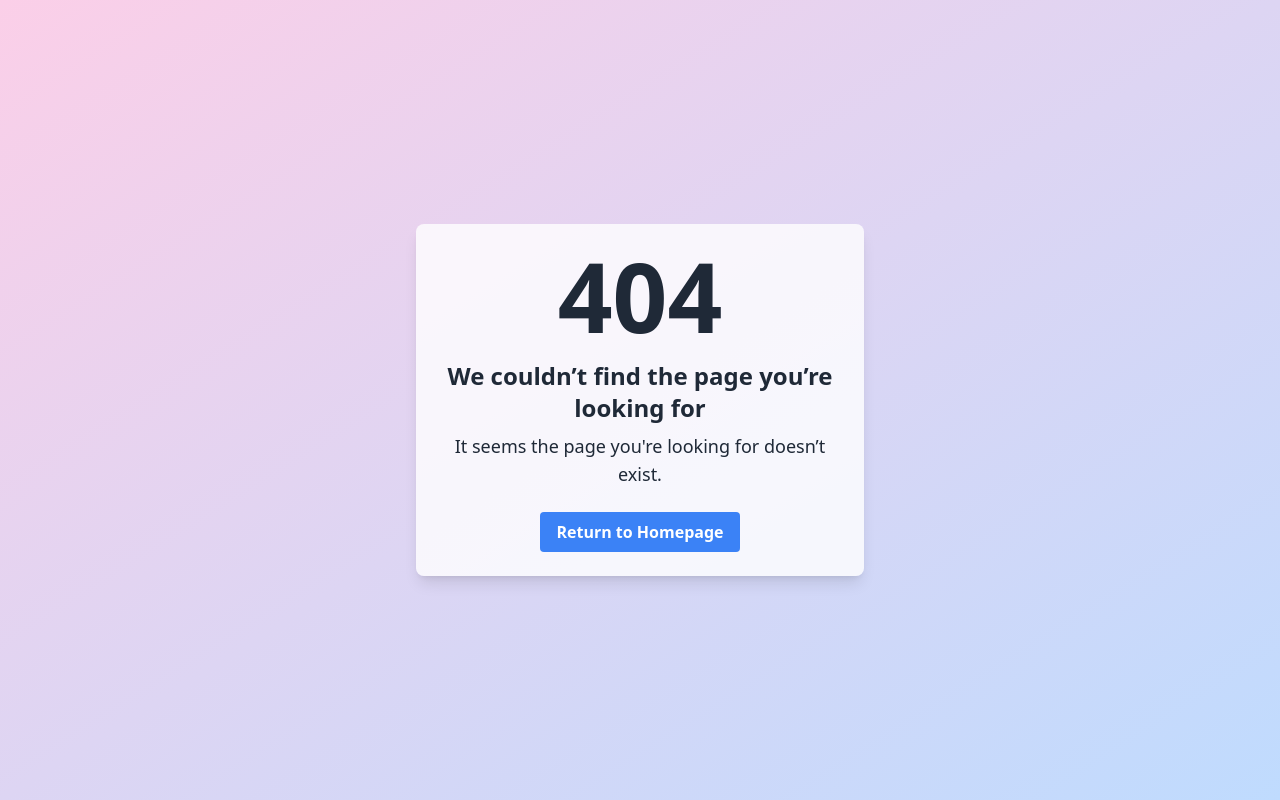
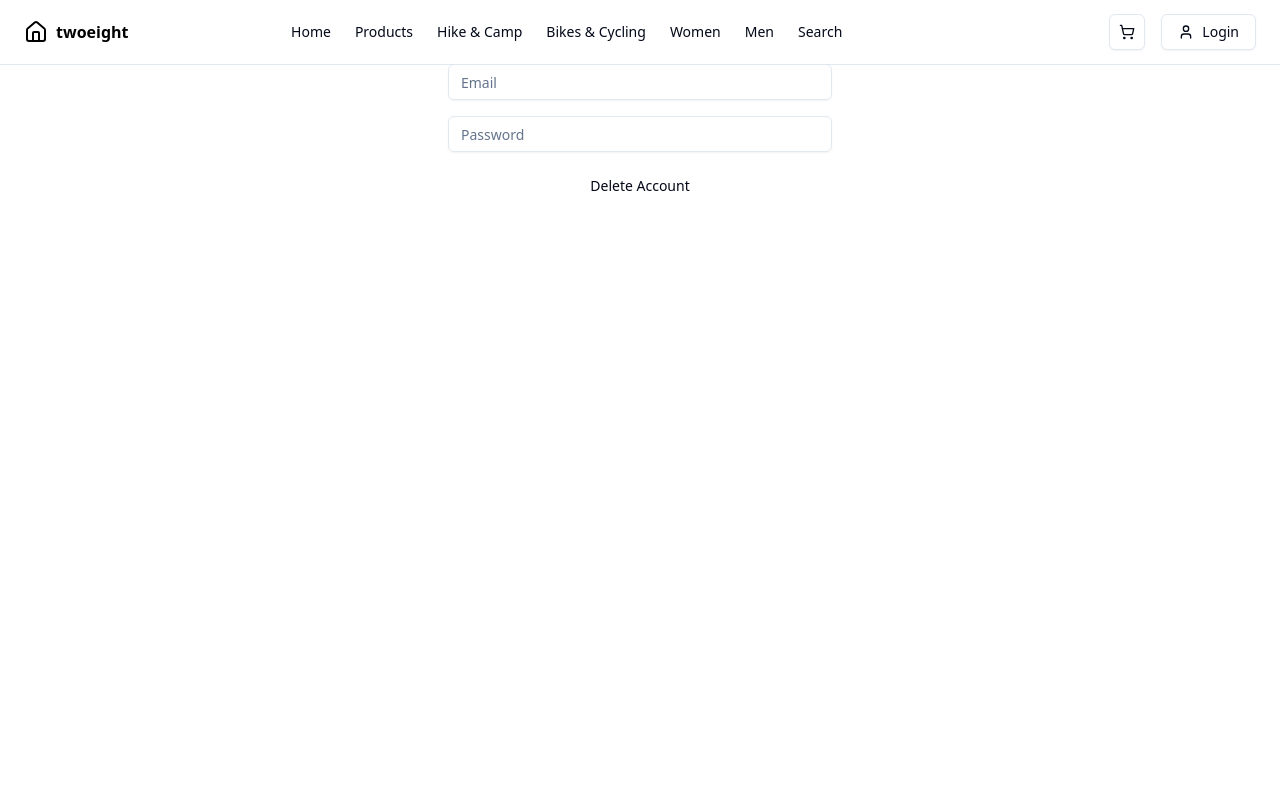
Before and after one commit to MuratAyar/CS308_Team_28, a React (Vite) app in the folder client/: page /shop/account/delete-account in a window 1280 px wide. Before the commit this address had no page. Built offline with nearby package versions, Linux system fonts and the light colour scheme.

Commit message:
Account Delete and delete confirmation frontend implementation

```diff
--- a/client/src/App.jsx
+++ b/client/src/App.jsx
@@ -17,6 +17,9 @@ import CheckOut from "./pages/shopping-view/checkout"
 import CheckAuth from "./components/common/check-auth"
 import UnAuthPage from "./pages/unauth-page"
 import { useSelector } from "react-redux"
+
+import ConfirmationDeletion from "./pages/shopping-view/ConfirmDeletion";
+import DeleteAccount from "./pages/shopping-view/DeleteAccount";
 
 
 function App() {
@@ -62,6 +65,8 @@ function App() {
         <Route path="listing" element={<ShoppingListing/>}/>
         <Route path="account" element={<ShoppingAccount/>}/>
         <Route path="checkout" element={<CheckOut/>}/>
+        <Route path="account/confirm-delete" element={<ConfirmationDeletion />} />
+        <Route path="account/delete-account" element={<DeleteAccount />} />
 
 
         </Route>
--- /dev/null
+++ b/client/src/pages/shopping-view/ConfirmDeletion.jsx
@@ -0,0 +1,54 @@
+import React, { useState } from 'react';
+import axios from 'axios';
+import { useNavigate } from 'react-router-dom';
+import { Button } from '../../components/ui/button';  // Adjusted path based on your setup
+import { Input } from '../../components/ui/input';    // Adjusted path based on your setup
+
+const ConfirmDeletion = () => {
+    const [confirmationText, setConfirmationText] = useState('');
+    const [error, setError] = useState('');
+    const navigate = useNavigate();
+
+    const handleSubmit = async (e) => {
+        e.preventDefault();
+
+        try {
+            console.log("Sending request to backend with confirmation text:", confirmationText);
+
+            // Update to match the full path
+            const response = await axios.post('http://localhost:5000/api/auth/confirm-delete', { confirmation: confirmationText });
+
+            console.log("Response from backend:", response);
+
+            if (response.data.success) {
+                navigate('/shop/account/delete-account');
+            } else {
+                setError(response.data.message);
+            }
+        } catch (err) {
+            setError('An error occurred while trying to confirm deletion.');
+            console.error("Error occurred during API call:", err);
+        }
+    };
+
+
+    return (
+        <form onSubmit={handleSubmit} className="flex flex-col items-center p-4">
+            <h2 className="text-2xl font-bold mb-4">Confirm Account Deletion</h2>
+            <p className="mb-4">Type "delete" to confirm account deletion.</p>
+            <Input
+                type="text"
+                value={confirmationText}
+                onChange={(e) => setConfirmationText(e.target.value)}
+                placeholder="Type 'delete' here"
+                className="mb-4 w-full max-w-sm"
+            />
+            <Button type="submit" variant="danger" className="w-full max-w-sm">
+                Confirm
+            </Button>
+            {error && <p className="text-red-500 mt-2">{error}</p>}
+        </form>
+    );
+};
+
+export default ConfirmDeletion;
--- /dev/null
+++ b/client/src/pages/shopping-view/DeleteAccount.jsx
@@ -0,0 +1,65 @@
+import React, { useState } from 'react';
+import axios from 'axios';
+import { useNavigate } from 'react-router-dom';
+import { Button } from '../../components/ui/button';
+import { Input } from '../../components/ui/input';
+
+const DeleteAccount = () => {
+    const [email, setEmail] = useState('');
+    const [password, setPassword] = useState('');
+    const [error, setError] = useState('');
+    const navigate = useNavigate();
+
+    const handleDelete = async (e) => {
+        e.preventDefault();
+
+        try {
+            console.log("Sending request to delete account with email and password:", { email, password });
+
+            // Use the full URL for deleteUserAccount
+            const response = await axios.delete('http://localhost:5000/api/auth/delete-account', {
+                data: { email, password }
+            });
+
+            console.log("Response from server:", response);
+
+            if (response.data.success) {
+                // Redirect to the account deleted confirmation page
+                navigate('/shop/account/account-deleted');
+            } else {
+                setError(response.data.message);
+            }
+        } catch (err) {
+            setError('An error occurred while trying to delete the account.');
+            console.error("Error during API call:", err);
+        }
+    };
+
+    return (
+        <form onSubmit={handleDelete} className="flex flex-col items-center p-4">
+            <h2 className="text-2xl font-bold mb-4">Confirm Deletion with Email and Password</h2>
+            <Input
+                type="email"
+                placeholder="Email"
+                value={email}
+                onChange={(e) => setEmail(e.target.value)}
+                className="mb-4 w-full max-w-sm"
+                required
+            />
+            <Input
+                type="password"
+                placeholder="Password"
+                value={password}
+                onChange={(e) => setPassword(e.target.value)}
+                className="mb-4 w-full max-w-sm"
+                required
+            />
+            <Button type="submit" variant="danger" className="w-full max-w-sm">
+                Delete Account
+            </Button>
+            {error && <p className="text-red-500 mt-2">{error}</p>}
+        </form>
+    );
+};
+
+export default DeleteAccount;
```
Also changed, not shown: 1 other file (tests, documents, lock files or other folders).
